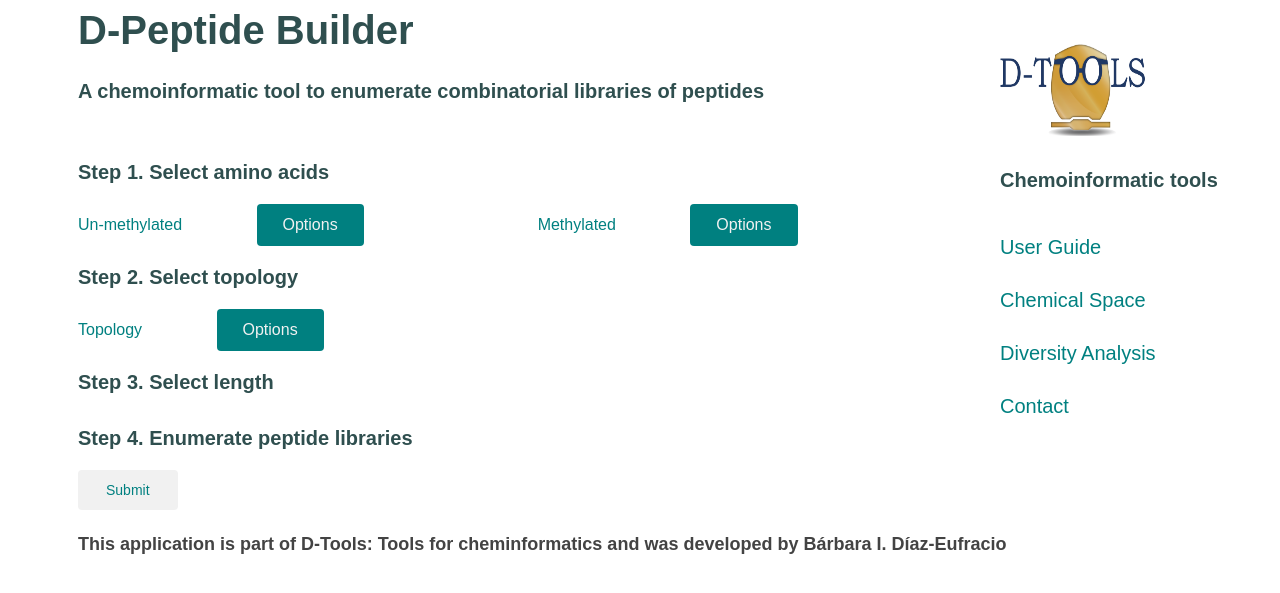
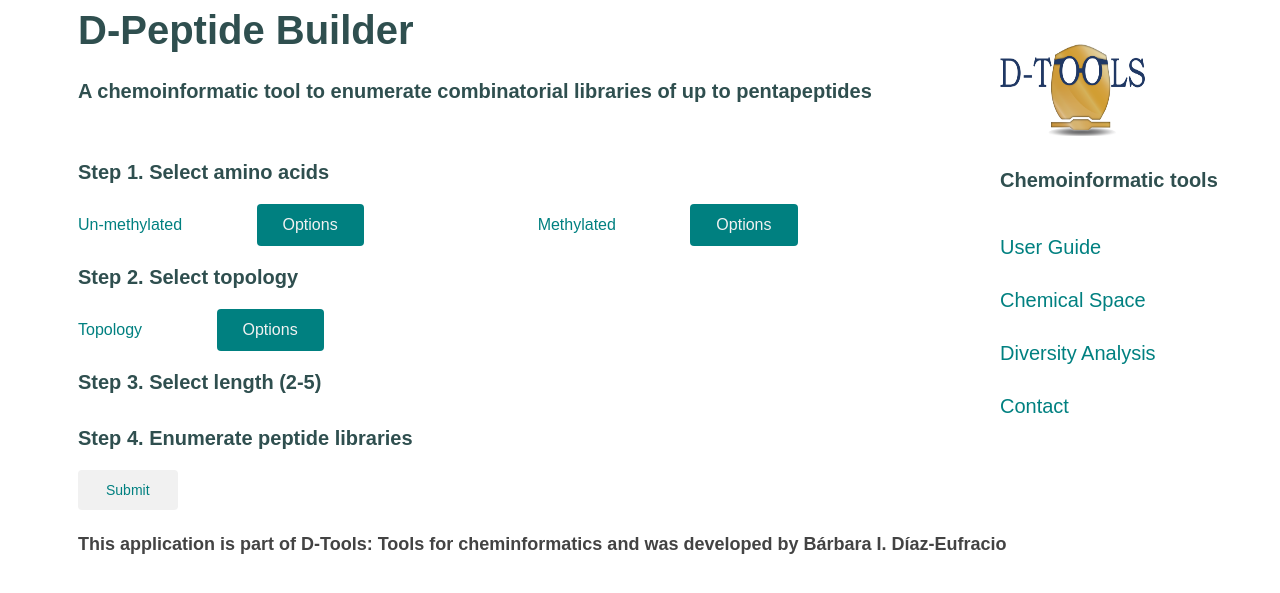
Before and after one commit to BarbaraDiazE/DPeptideBuider, a Django app: page / in a window 1280 px wide. Shown: the top 593 px of the page. Run offline with Django 3.2, Linux system fonts and the light colour scheme; parts of the project's set-up code (start-up, migrations or seed data) failed here and were passed over.

Commit message:
modify subtittle at web/src/templates/form_page.html

```diff
--- a/web/src/templates/form_page.html
+++ b/web/src/templates/form_page.html
@@ -77,8 +77,7 @@
     <!-- <img style='vertical-align:middle' src="{% static "/dtools.png"   %}"
       alt="Dtools" width="150" height="100"> -->
   </h1>
-  <h3>A chemoinformatic tool to enumerate combinatorial libraries
-    of peptides</h3>
+  <h3>A chemoinformatic tool to enumerate combinatorial libraries of up to pentapeptides</h3>
   <br>
   <form method="post"> {% csrf_token %}
     <h3>Step 1. Select amino acids</h3>
@@ -111,7 +110,7 @@
     </div>
     <div class="container">
       <!--Length and submit-->
-      <h3>Step 3. Select length</h3>
+      <h3>Step 3. Select length (2-5)</h3>
       <h5>{{ form.length }}</h5>
       <h3>Step 4. Enumerate peptide libraries</h3>
       <input type="submit" value="Submit" onclick="alert('peptides are under construction!')">
```
